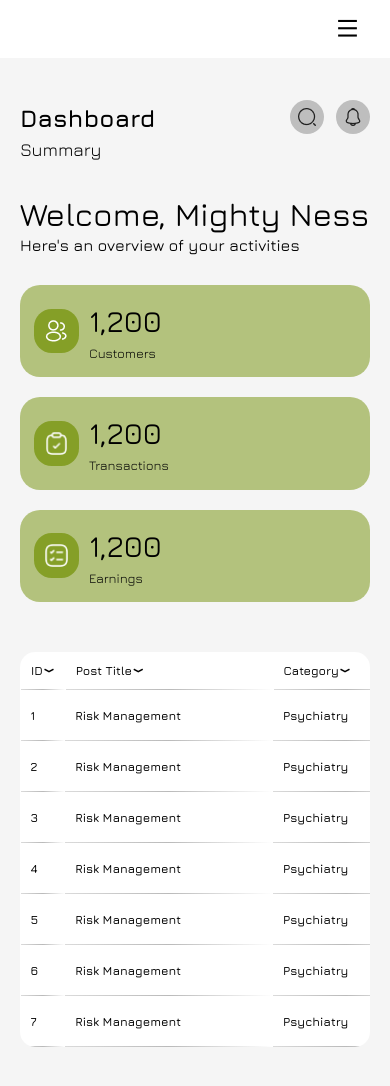
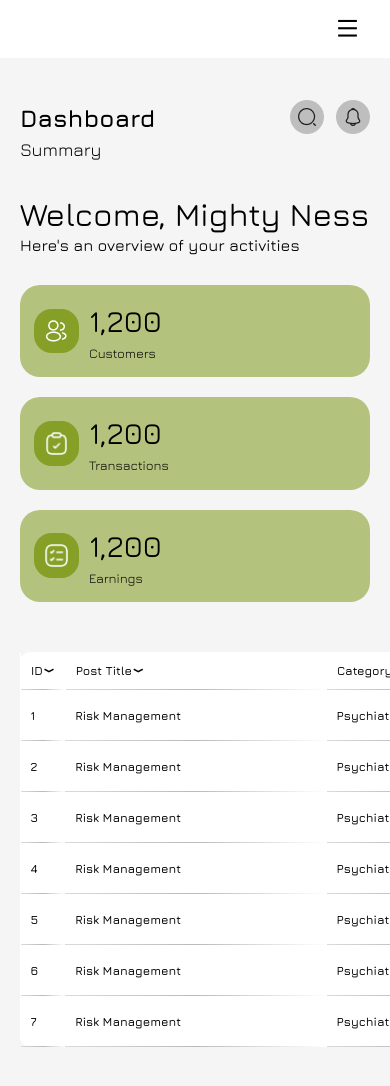
Before and after one commit to GoodboyBadvibes/OVS, a Next.js app: page /dashboard in a window 390 px wide. Shown: the top 1086 px of the page. Built offline with nearby package versions, Linux system fonts and the light colour scheme.

Commit message:
removed overflowX scroll

```diff
--- a/src/Components/Dashboard/Table.js
+++ b/src/Components/Dashboard/Table.js
@@ -10,7 +10,7 @@ const Table = ({ data, title }) => {
 
 
   return (
-    <div className={style.table} style={{overflowX: 'scroll', borderRadius: '15px', marginTop: '50px', scrollbarWidth: '0' }}>
+    <div className={style.table} style={{borderRadius: '15px', marginTop: '50px', scrollbarWidth: '0' }}>
 
       <table className={style.tableMedia} style={{ overflowX: 'scroll', backgroundColor: 'white', borderRadius: '10px'}}>
 
--- a/src/Style/Dashboard style/table.module.css
+++ b/src/Style/Dashboard style/table.module.css
@@ -1,5 +1,9 @@
 .table::-webkit-scrollbar{
   display: none;
+}
+.table{
+  overflow-y: visible;
+  background-color: blue;
 }
 .tableMedia{
   width: 100%;
@@ -39,6 +43,8 @@
   padding: 10px;
   font-size: 14px;
   font-weight: 600;
+  user-select: none;
+
 }
 .actionItem{
   border-bottom: 0.5px solid ;
@@ -62,7 +68,7 @@
   backdrop-filter: blur(0.5px) brightness(1);
   right: 0;
   top: 0;
-  z-index: 9999999999999999999;
+  /* z-index: 9999999999999999999; */
   /* transform: translate(-150%,-100%); */
 }
 
@@ -120,7 +126,7 @@
 }
 @media screen and (max-width:520px){
   .tableMedia{
-    min-width: 900px;
+    min-width: 1100px;
     overflow-x: scroll;
   }
   .status{
```
